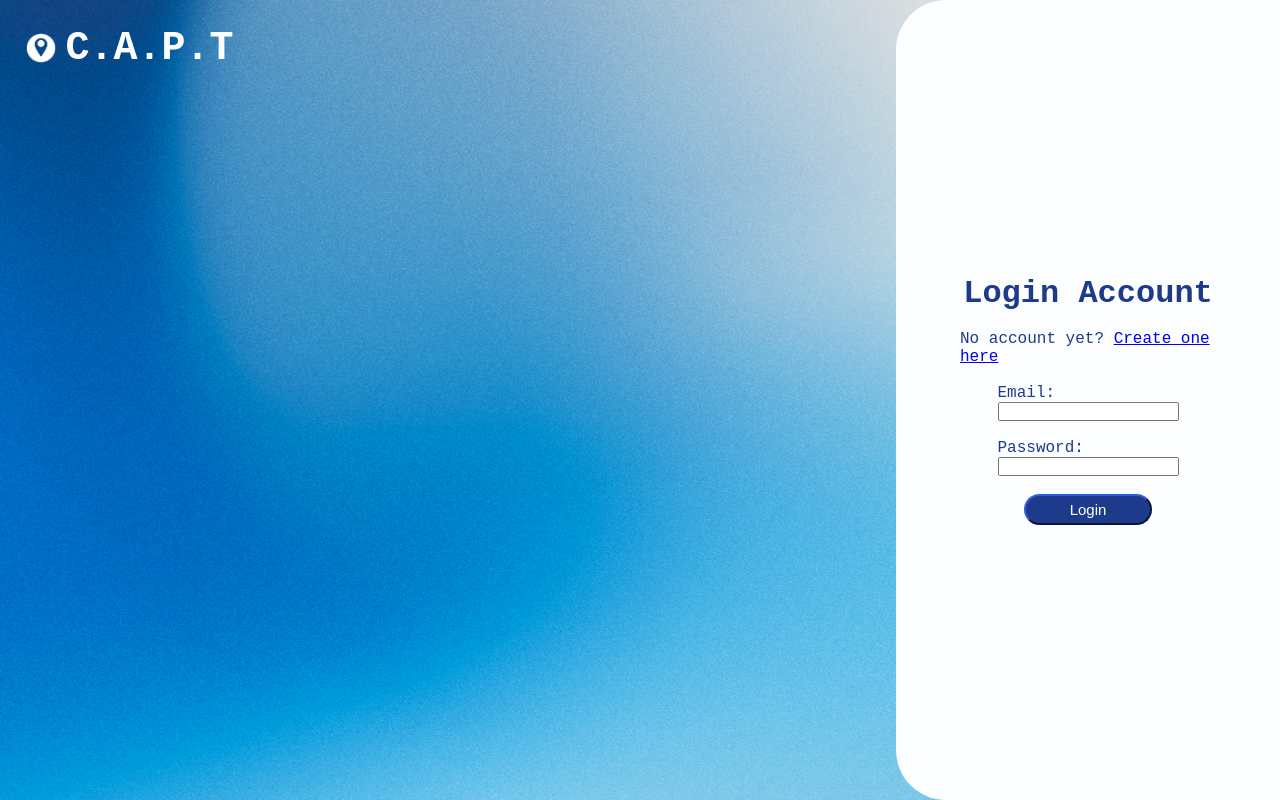
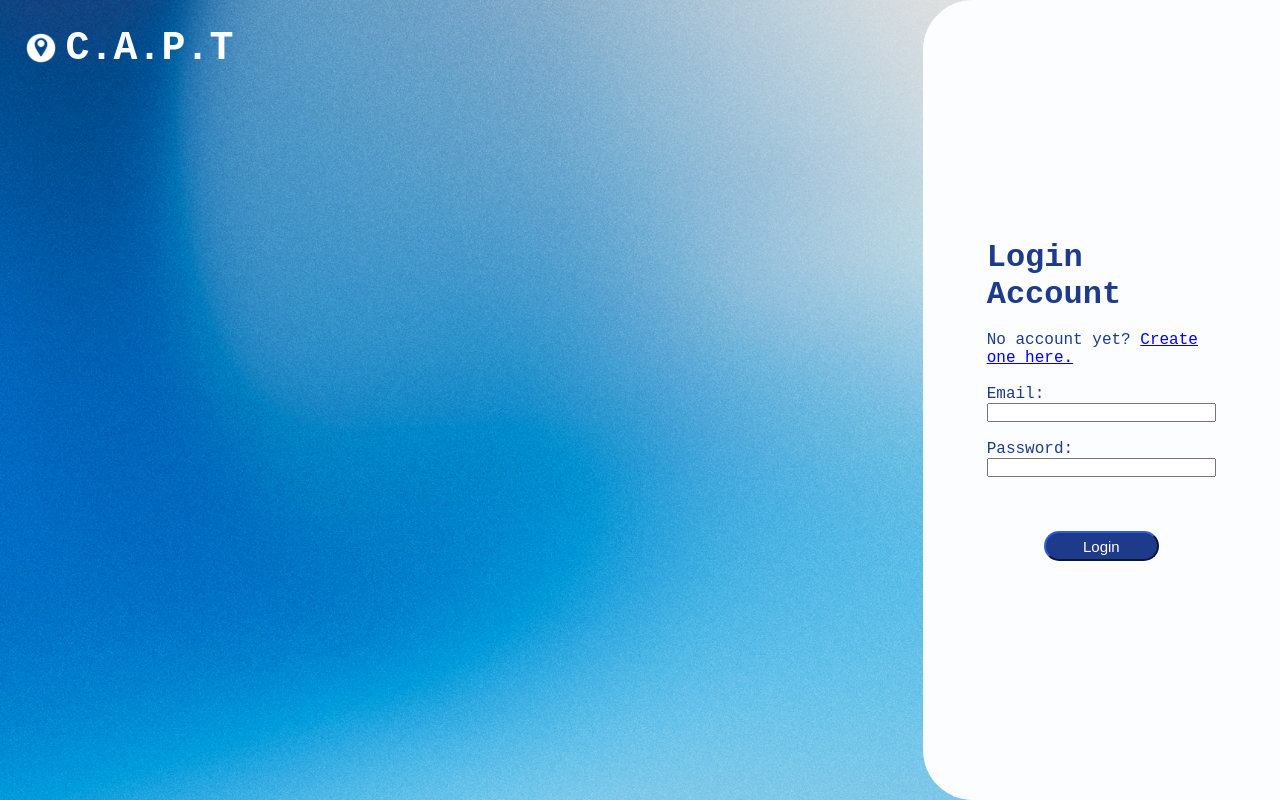
Before and after one commit to PJESTRELLA/C.A.P.T.-Website, a PHP site: page /login.html in a window 1280 px wide. Run offline with PHP 8.4, Linux system fonts and the light colour scheme.

Commit message:
Sign Up fixed

```diff
--- a/login.html
+++ b/login.html
@@ -2,73 +2,85 @@
 <html lang="en">
 <head>
   <meta charset="UTF-8">
-  <meta name="viewport" content="width=, initial-scale=1.0">
+  <meta name="viewport" content="width=device-width, initial-scale=1.0">
   <link rel="stylesheet" href="login_style.css">
   <title>C.A.P.T. Login</title>
 </head>
 <body>
-  <div class = "container">
-    <div class = "login-design">
+  <div class="container">
+    <div class="login-design">
       <div class="logo-header">
         <img src="Resources/login-page/logo-placeholder.png" class="login-logo" alt="Logo">
         <p>C.A.P.T</p>
       </div>
-      <div class = "login-information">
+      <div class="login-information">
       </div>
     </div>
-    <div class = "login-page">
+    <div class="login-page">
       <h1>Login Account</h1>
       <br>
-      <p>No account yet? <a href="#" onclick="CreateAccount()">Create one here</a></p>
+      <p>No account yet? <a href="#" onclick="CreateAccount()">Create one here.</a></p>
       <br>
-      <div class = "details">
-        <p>Email:</p>
-        <input type = "email" class = "details-input">
-        <br><br>
-        <p>Password:</p>
-        <input type = "password" class = "details-input">
-      </div>
+        <label for="email">Email:</label>
+        <input type="email" class="details-input" id = "email">
+        <br>
+        <label for="password">Password:</label>
+        <input type="password"class="details-input" id="password"><br><br>
+
       <br>
-      <button class = "login-button">Login</button>
+      <button class="blue-button">Login</button>
     </div>
   </div>
-</body>
-<script>
-  function CreateAccount(){
-    document.querySelector(".login-page").innerHTML = `
-      <div class = "create-account">
-        <form action="/submit" method="post">
-            <h2>Sign Up</h2>
 
-            <label for="name">Name:</label>
-            <br>
-            <input type="text" id="name" name="name" required><br><br>
+  <script>
+    function CreateAccount() {
+      document.querySelector(".login-page").innerHTML = `
+        <div class="create-account">
+          <form action="/submit" method="post">
+            <h1>Sign Up</h1>
+            <br><br>
 
-            <label for="birthDate">Birth Date:</label>
-            <br>
-            <input type="date" id="birthDate" name="birthDate" required><br><br>
+            <label for="name">Name:</label><br>
+            <input type="text" id="name" name="name" class = "sign-input" required><br><br>
 
-            <label for="username">Username:</label>
-            <br>
-            <input type="text" id="username" name="username" required><br><br>
+            <label for="birthDate">Birth Date:</label><br>
+            <input type="date" id="birthDate" name="birthDate" class = "sign-input" required><br><br>
 
-            <label for="email">Email:</label>
-            <br>
-            <input type="email" id="email" name="email" required><br><br>
+            <label for="username">Username:</label><br>
+            <input type="text" id="username" name="username" class = "sign-input" required><br><br>
 
-            <label for="password">Password:</label>
-            <br>
-            <input type="password" id="password" name="password" required><br><br>
+            <label for="email">Email:</label><br>
+            <input type="email" id="email" name="email" class = "sign-input" required><br><br>
+
+            <label for="password">Password:</label><br>
+            <input type="password" id="password" name="password" class = "sign-input" required><br><br>
 
             <input type="checkbox" id="consent" name="consent" required>
-            <label for="consent">I consent to all the terms & conditions</label>
-            <br><br>
+            <label for="consent">I consent to all the terms & conditions</label><br><br>
 
+            <button type="submit" class="blue-button">Register</button><br><br>
+            <p>Have an account? <a href="#" onclick="ReturntoLogin()">Login here!</a></p>
+          </form>
+        </div>`;
+    }
 
-            <button>Register</button>
-        </form>
-      </div>`;
-  }
-
-</script>
+    function ReturntoLogin() {
+      document.querySelector(".login-page").innerHTML = `
+        <h1>Login Account</h1>
+        <br>
+        <p>No account yet? <a href="#" onclick="CreateAccount()">Create one here</a></p>
+        <br>
+        <div class="details">
+          <p>Email:</p>
+          <input type="email" class="details-input">
+          <br><br>
+          <p>Password:</p>
+          <input type="password" class="details-input">
+        </div>
+        <br>
+        <button class="blue-button">Login</button>
+      `;
+    }
+  </script>
+</body>
 </html>
--- a/login_style.css
+++ b/login_style.css
@@ -16,7 +16,7 @@
 }
 
 .login-design{
-  width: 70%;
+  width: 80%;
   height: 100%;
   padding: 2%;
 }
@@ -50,18 +50,17 @@
   display: flex;               /* Make it a flex container */
   flex-direction: column;      /* Stack items vertically */
   justify-content: center;     /* Center vertically */
-  align-items: center;         /* Center horizontally */
   color: #1E3A8A;
   font-family:'Courier New', Courier, monospace;
 }
 
-.details-input{
-    width: 100%;
-    max-width: 250px;
-    min-width: 100px;
+.details-input {
+  width: 100%;
+  box-sizing: border-box; /* ensures padding and borders don’t break the width */
+  align-self: center;
 }
 
-.login-button{
+.blue-button{
   border-radius: 20px;
   border-color: #1E3A8A;
   background-color: #1E3A8A;
@@ -71,5 +70,13 @@
   max-width: 250px;
   min-width: 100px;
   font-size: 15px;
+  display: block;
+  margin: 0 auto;
 
 }
+
+.sign-input {
+  width: 100%;
+  box-sizing: border-box; /* ensures padding and borders don’t break the width */
+  align-self: center;
+}
```
